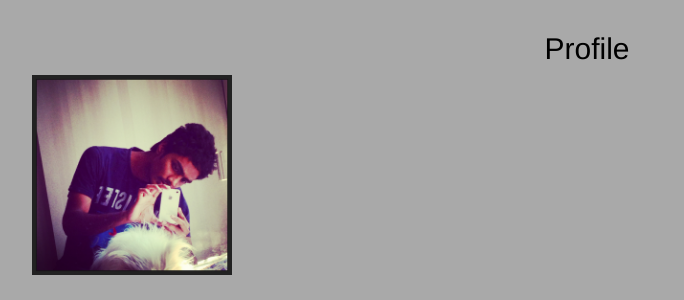
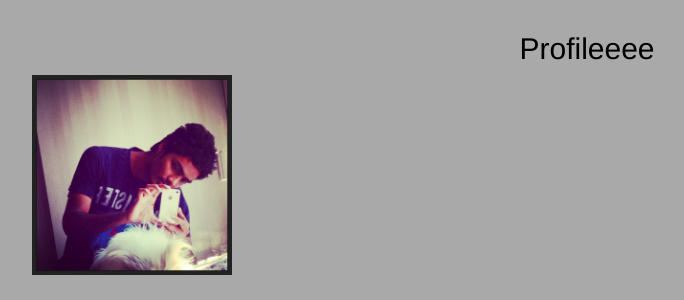
Before and after one commit to shivasam/Portfolio, an ASP.NET MVC app: page /port/Profile1 in a window 1280 px wide. Shown: the part 51-351 px from the top of the page, without its empty margins (53-737 px from the left). Run offline with ASP.NET Core 8 and stand-ins for ASP.NET MVC 5, Linux system fonts and the light colour scheme; the project's own start-up code is not run, and a stand-in starts its controllers and pages; some libraries are stand-ins or nearby versions.

Commit message:
Profile name changed

```diff
--- a/portfolio/Views/port/Profile1.cshtml
+++ b/portfolio/Views/port/Profile1.cshtml
@@ -6,7 +6,7 @@
 
 
                         <div class="panel-body" style="height:800px">
-                            <h2 class="text-center">Profile</h2>
+                            <h2 class="text-center">Profileeee</h2>
                             <div>
                                 <img src="@Url.Content("~/Images/a.JPG")" id="img0" class="img-responsive"/><br />
                                 I am Shiva Jaligama, I earned master of science degree in major Computer and
```
